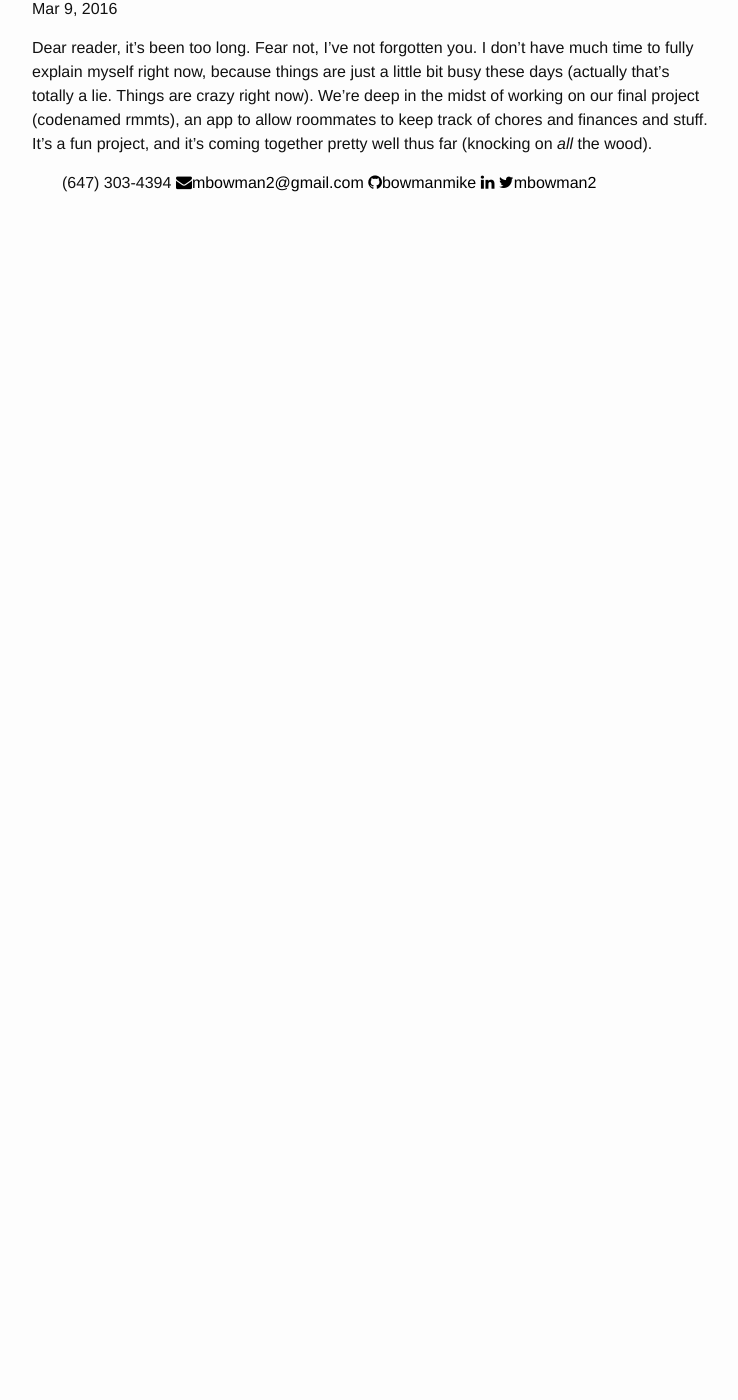
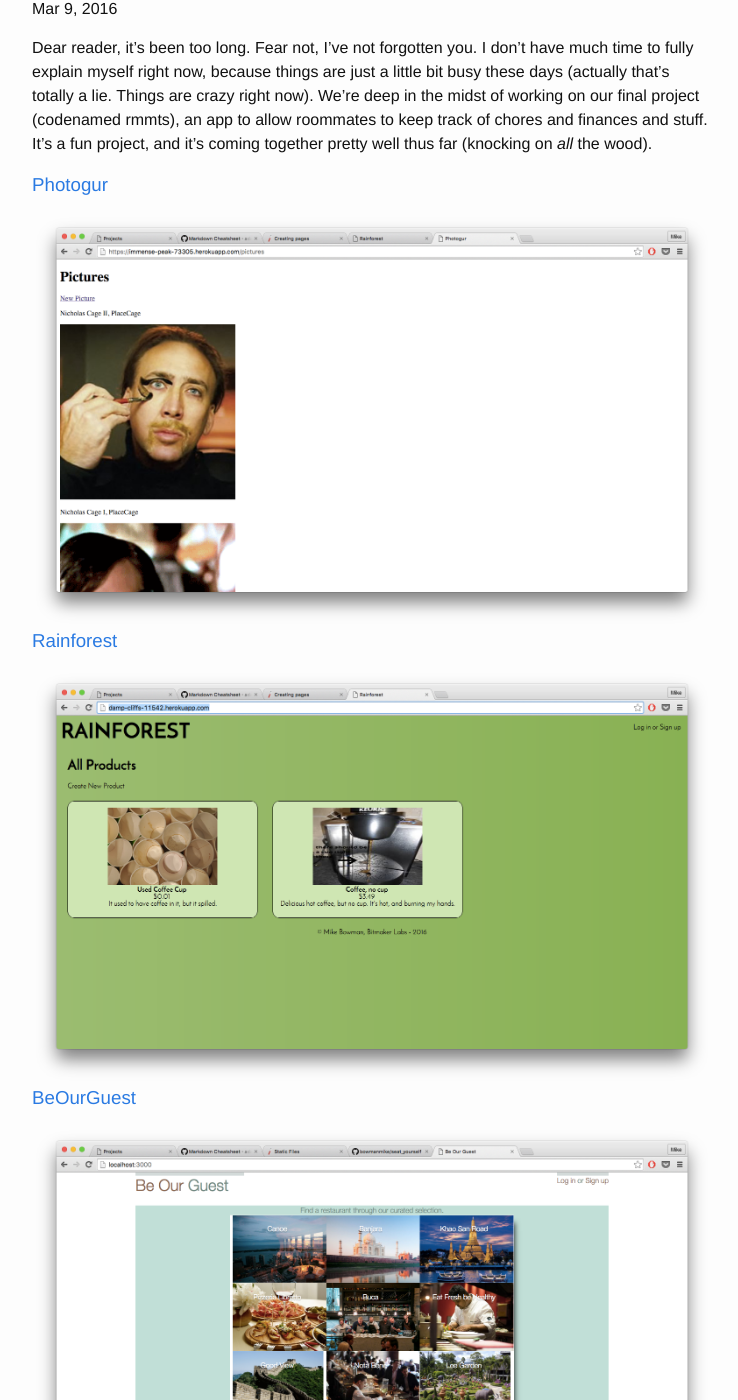
Before and after one commit to bowmanmike/bowmanmike.github.io, a Jekyll site: the page built from index.html, in a window 1280 px wide and 1400 px high, scrolled down 425 px. Shown: the whole window, without its empty margins (268-1006 px from the left). Built offline with Jekyll 4.4.1, drawn with Linux system fonts in a browser that asks for light colours; before the commit the page ends 900 px from its top, so only the background shows below that; some of the changed text lies outside the part shown.

Commit message:
display projects on index page

```diff
--- a/index.html
+++ b/index.html
@@ -12,9 +12,18 @@
 <article class="index-blog">
   {% for post in site.posts limit: 2 %}
     <div class="index-each-post">
-      <h3 class="index-blog-title"><a href="{{ post.url | prepend: site.baseurl }}" class="index-blog-title-link">{{ post.title }}</a></h3>
+      <h3 class="index-blog-title"><a href="{{ post.url | prepend: site.baseurl }}" class="index-blog-link">{{ post.title }}</a></h3>
       <p class="index-blog-date">{{ post.date | date: "%b %-d, %Y" }}</p>
       <section class="index-blog-excerpt">{{ post.excerpt }}</section>
+    </div>
+  {% endfor %}
+</article>
+
+<article class="index-projects">
+  {% for project in site.projects %}
+    <div class="index-each-project">
+      <h3 class="index-project-name"><a href="{{ project.url | prepend: site.baseurl }}" class="index-project-link">{{ project.title }}</a></h3>
+      <img src="{{ project.image }}" alt="{{ project.title }}" class="index-project-image">
     </div>
   {% endfor %}
 </article>
```
